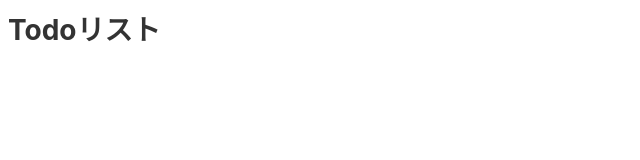
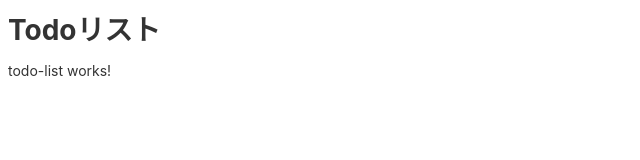
Before and after one commit to taiki1280/angular, an Angular app in the folder sample/: page / in a window 1280 px wide. Shown: the top 160 px of the page, without its empty margins (0-640 px from the left). Built offline with nearby package versions, Linux system fonts and the light colour scheme.

Commit message:
コンポーネント使用

```diff
--- a/sample/src/app/app.component.html
+++ b/sample/src/app/app.component.html
@@ -303,6 +303,7 @@
 </style>
 
 <h1>Todoリスト</h1>
+<app-todo-list></app-todo-list>
 
 <!-- * * * * * * * * * * * * * * * * * * * * * * * * * * * * * * * -->
 <!-- * * * * * * * * * * * The content above * * * * * * * * * * * -->
```
